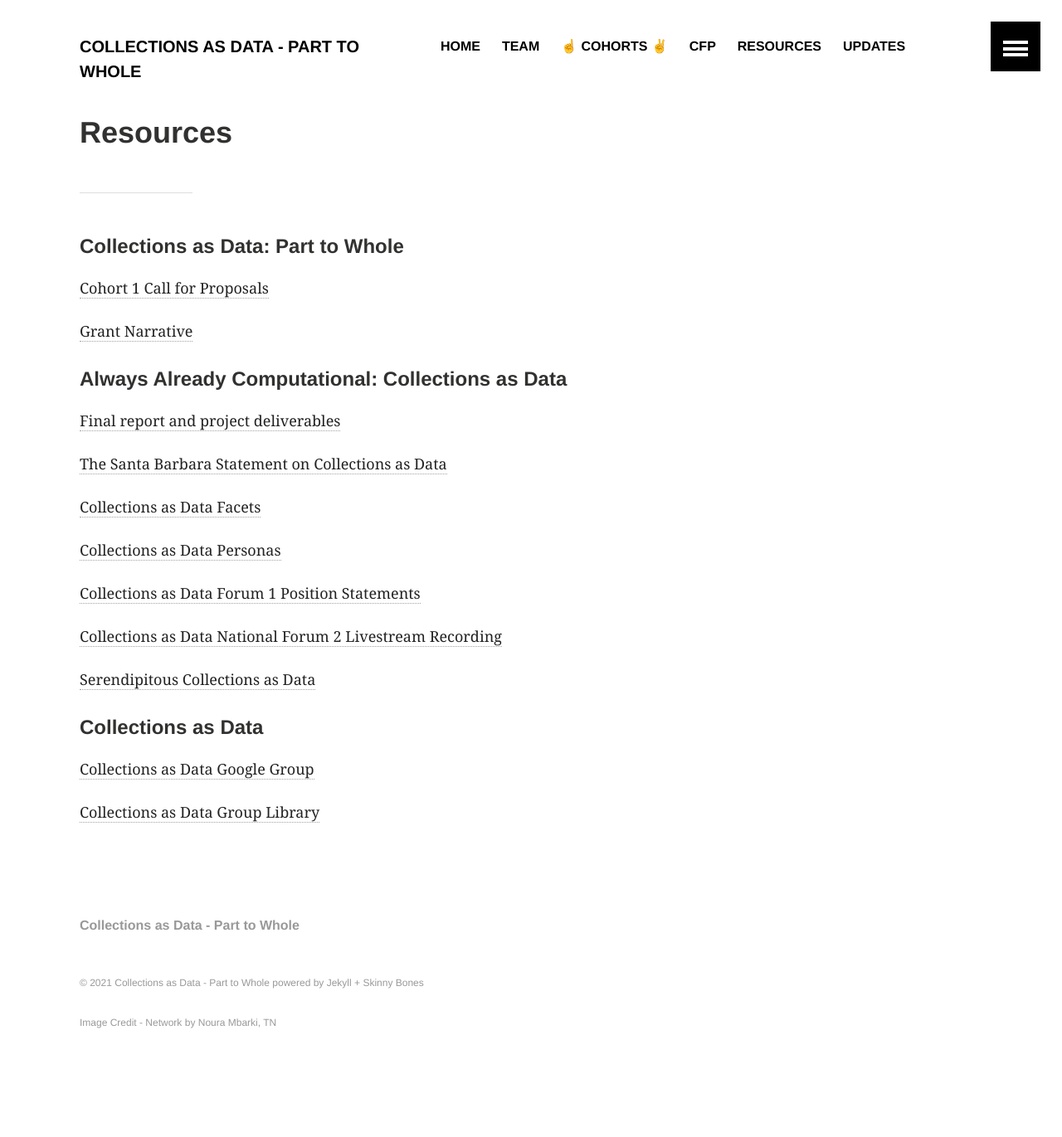
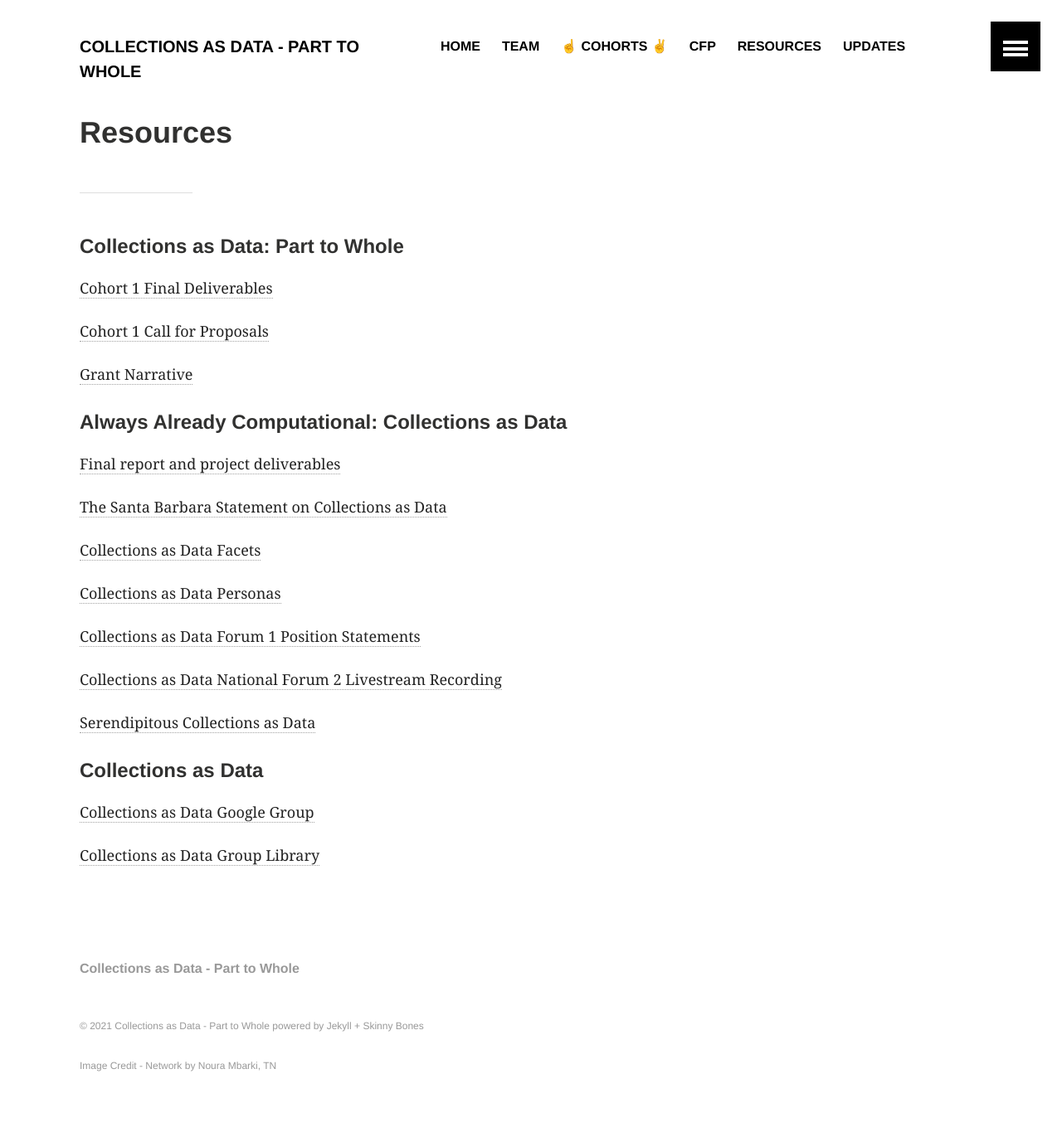
Before and after one commit to collectionsasdata/part2whole, a Jekyll site: the page built from resources.md, in a window 1280 px wide. Shown: the whole page at 83% size. Built offline with Jekyll 4.4.1, drawn with Linux system fonts in a browser that asks for light colours; before the commit the page ends 1319 px from its top, so only the background shows below that.

Commit message:
Update resources.md

```diff
--- a/resources.md
+++ b/resources.md
@@ -5,6 +5,8 @@ title:  "Resources"
 ---
 
 #### Collections as Data: Part to Whole
+
+[Cohort 1 Final Deliverables](https://osf.io/r9n3s/wiki/home/)
 
 [Cohort 1 Call for Proposals](https://collectionsasdata.github.io/part2whole/cfp/)
 
```
